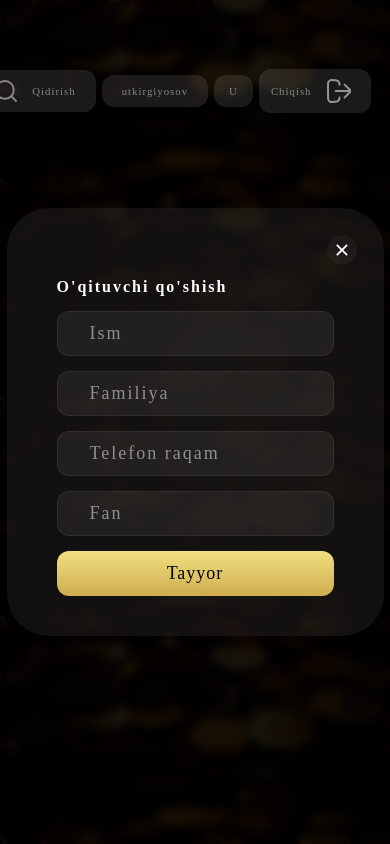
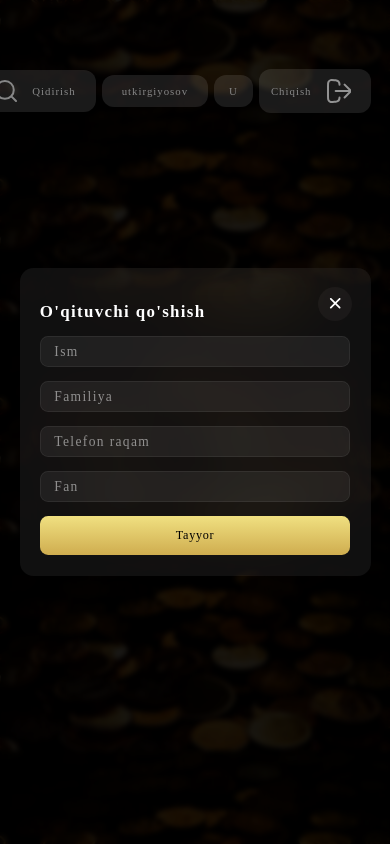
Before and after one commit to azimjonking/algoritmcoin, a React (Create React App) app: page /addteacher in a window 390 px wide. Built offline with nearby package versions, Linux system fonts and the light colour scheme; a web font is replaced by a local one.

Commit message:
addTeacher media is done

```diff
--- a/src/routes/addTeacher/AddTeacher.css
+++ b/src/routes/addTeacher/AddTeacher.css
@@ -16,78 +16,172 @@
   position: absolute;
   left: 0;
   top: 0;
-  backdrop-filter: blur(5px);
+  backdrop-filter: blur(0.26vw);
   z-index: 1;
 }
 
 .addteacher > form {
-  max-width: 377px;
+  min-width: 40vw;
+  max-width: 50vw;
   width: 100%;
   position: relative;
   z-index: 5;
-  padding: 70px 50px 40px;
+  padding: 3.64vw 2.6vw 2.09vw;
   background: #ffffff10;
-  backdrop-filter: blur(117px);
-  border-radius: 42px;
+  backdrop-filter: blur(6.25vw);
+  border-radius: 2.09vw;
   display: grid;
-  gap: 15px;
+  gap: 1.3vw;
 }
 
 .addteacher > form .close-btn {
   position: absolute;
-  top: 27px;
-  right: 27px;
-  width: 30px;
-  height: 30px;
+  top: 1.4vw;
+  right: 1.4vw;
+  width: 2.6vw;
+  height: 2.6vw;
   border-radius: 50%;
-  background: #A89F9F10;
+  background: #a89f9f10;
   display: flex;
   align-items: center;
   justify-content: center;
 }
 
 .addteacher > form .close-btn .icon {
-  font-size: 2rem;
+  font-size: 2.39vw;
   color: #fff;
 }
 
 .addteacher > form > h3 {
-  font-size: 16px;
+  font-size: 1.88vw;
   font-family: "SF Pro regular";
-  letter-spacing: 2px;
+  letter-spacing: 0.104vw;
 }
 
 .addteacher > form > input {
   width: 100%;
-  padding: 11px 32px;
-  font-size: 18px;
+  padding: 1.04vw 1.56vw;
+  font-size: 1.04vw;
   font-family: "SF Pro regular";
   color: #fff;
   background: #ffffff10;
-  border-radius: 12px;
-  border: 1px solid #ffffff10;
+  border-radius: 0.625vw;
+  border: 0.052vw solid #ffffff10;
   outline: none;
-  letter-spacing: 2px;
+  letter-spacing: 0.104vw;
   transition: all 0.3s ease;
 }
 .addteacher > form > input::placeholder {
-  color: #ffffff80
+  color: #ffffff80;
 }
 
 .addteacher > form > input:focus {
-  border: 1px solid #CFAD4F;
+  border: 0.052vw solid #cfad4f;
 }
 
 .addteacher > form > .create {
   width: 100%;
-  padding: 12px;
-  font-size: 18px;
+  padding: 0.625vw;
+  font-size: 1.3vw;
   font-family: "SF Pro semibold";
   color: #000;
-  background: linear-gradient(#F0E081, #CFAD4F);
-  border-radius: 12px;
+  background: linear-gradient(#f0e081, #cfad4f);
+  border-radius: 0.625vw;
   outline: none;
-  letter-spacing: 1px;
+  letter-spacing: 0.052vw;
   transition: all 0.3s ease;
   text-align: center;
 }
+
+@media screen and (max-width: 768px) {
+  .addteacher::after {
+    backdrop-filter: blur(0.65vw);
+  }
+
+  .addteacher > form {
+    max-width: 60vw;
+    padding: 7.81vw 3.91vw 3.91vw;
+    backdrop-filter: blur(6.25vw);
+    border-radius: 2.09vw;
+    gap: 2.61vw;
+  }
+
+  .addteacher > form .close-btn {
+    top: 3.51vw;
+    right: 3.51vw;
+    width: 6.51vw;
+    height: 6.51vw;
+  }
+
+  .addteacher > form .close-btn .icon {
+    font-size: 5.47vw;
+  }
+
+  .addteacher > form > h3 {
+    font-size: 3.25vw;
+    letter-spacing: 0.26vw;
+  }
+
+  .addteacher > form > input {
+    padding: 1.3vw 2.61vw;
+    font-size: 2.61vw;
+    border-radius: 0.625vw;
+    border: 0.13vw solid #ffffff10;
+    letter-spacing: 0.26vw;
+  }
+
+  .addteacher > form > input:focus {
+    border: 0.13vw solid #cfad4f;
+  }
+
+  .addteacher > form > .create {
+    padding: 2.34vw;
+    font-size: 2.34vw;
+    border-radius: 1.56vw;
+    letter-spacing: 0.13vw;
+  }
+}
+
+@media screen and (max-width: 576px) {
+  .addteacher > form {
+    max-width: 90vw;
+    padding: 8.68vw 5.21vw 5.21vw;
+    border-radius: 3.47vw;
+    gap: 3.47vw;
+  }
+
+  .addteacher > form .close-btn {
+    top: 4.68vw;
+    right: 4.68vw;
+    width: 8.69vw;
+    height: 8.69vw;
+  }
+
+  .addteacher > form .close-btn .icon {
+    font-size: 7.3vw;
+  }
+
+  .addteacher > form > h3 {
+    font-size: 4.34vw;
+    letter-spacing: 0.34vw;
+  }
+
+  .addteacher > form > input {
+    padding: 1.73vw 3.47vw;
+    font-size: 3.47vw;
+    border-radius: 2.08vw;
+    border: 0.174vw solid #ffffff10;
+    letter-spacing: 0.347vw;
+  }
+
+  .addteacher > form > input:focus {
+    border: 0.174vw solid #cfad4f;
+  }
+
+  .addteacher > form > .create {
+    padding: 3.125vw;
+    font-size: 3.125vw;
+    border-radius: 2.08vw;
+    letter-spacing: 0.174vw;
+  }
+}
```
Also changed, not shown: src/text.txt.
